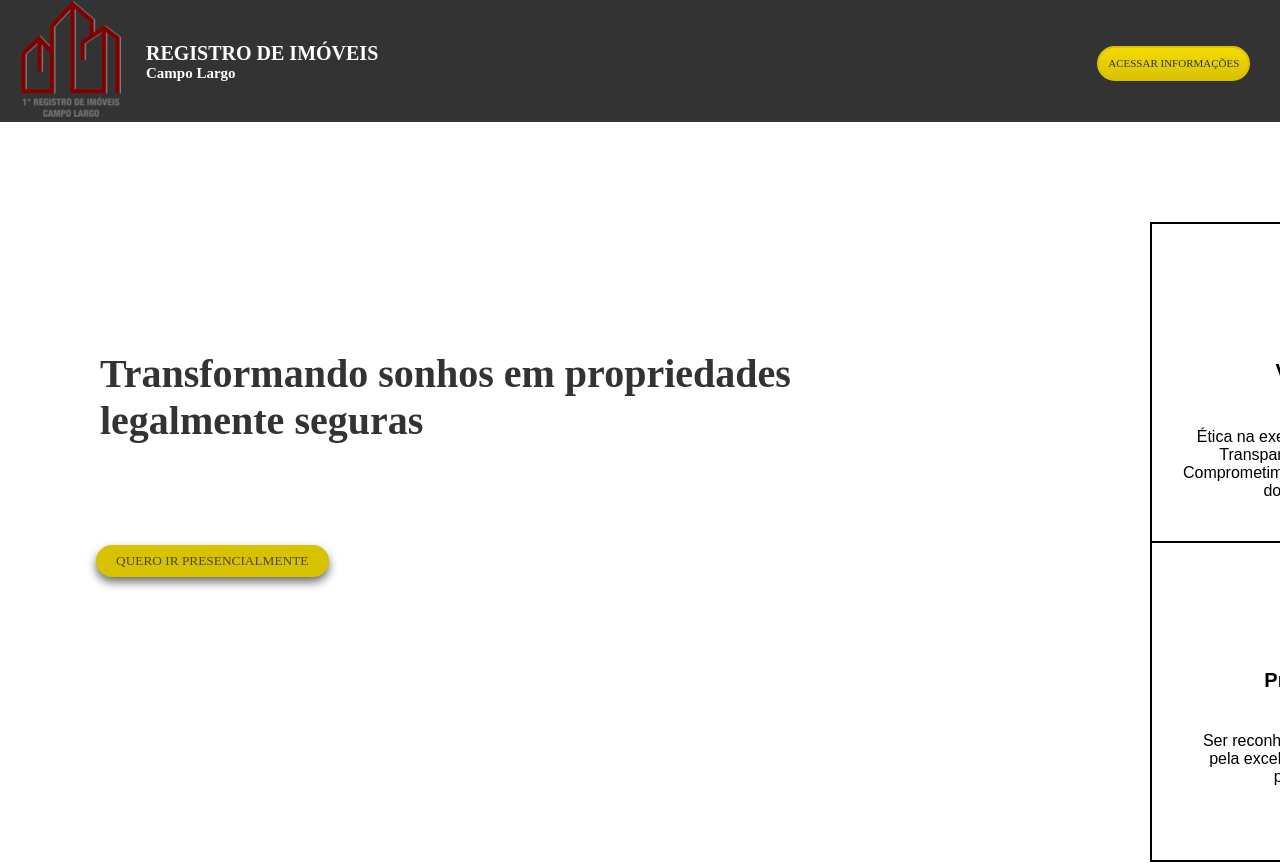
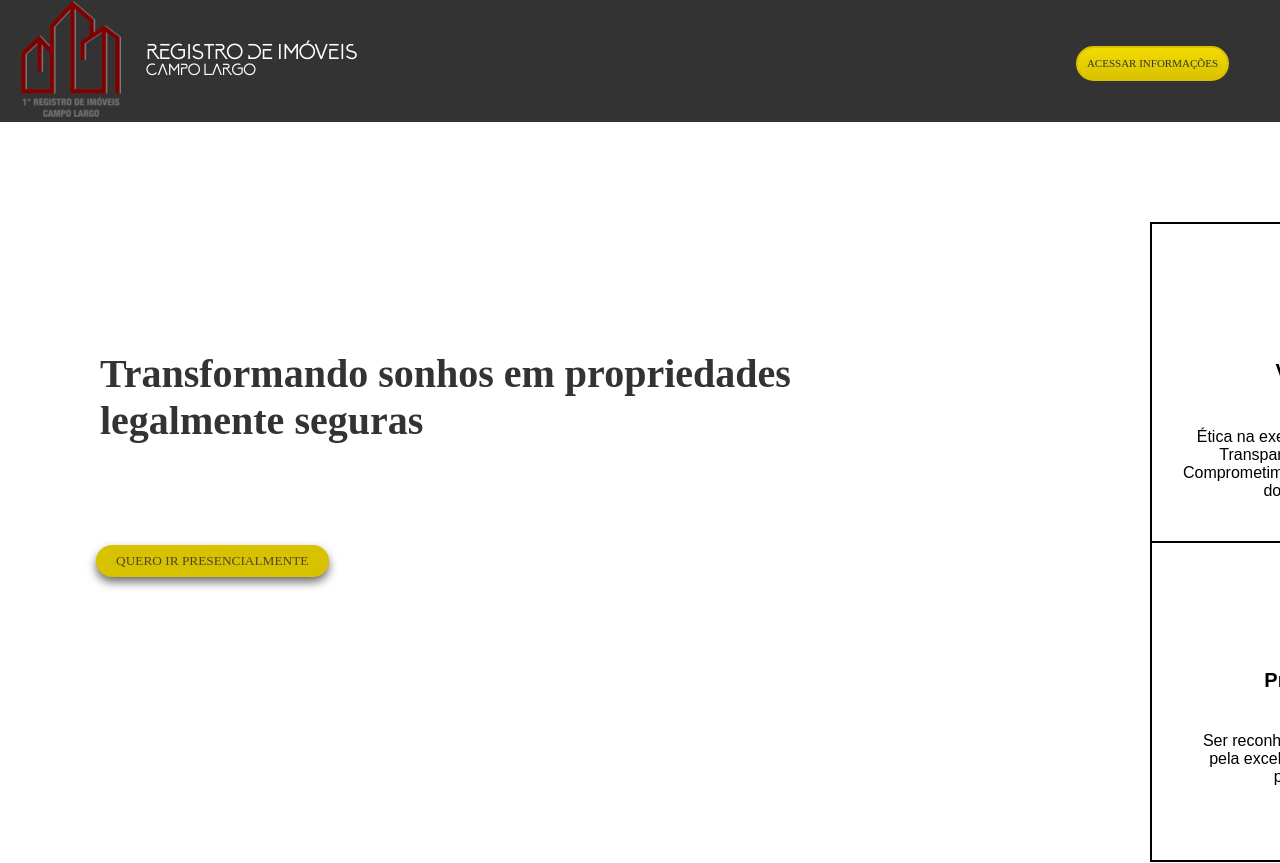
Before and after one commit to druzyktiago/monegati, a plain HTML site: page index.html in a window 1280 px wide. Shown: the top 863 px of the page. Drawn offline with nearby package versions, Linux system fonts and the light colour scheme; the site is published under a folder, as on GitHub Pages, so addresses that start at the root find nothing.

Commit message:
Update style.css

```diff
--- a/style.css
+++ b/style.css
@@ -273,7 +273,7 @@ font-size: 10px;
 @font-face {
 
   font-family: "cebo"; /* Nome da fonte que você usará */
-  src: url("/font/cebo.ttf"); /* Substitua pelo caminho real do arquivo de fonte */
+  src: url("./font/cebo.ttf"); /* Substitua pelo caminho real do arquivo de fonte */
 
 }
 
```
